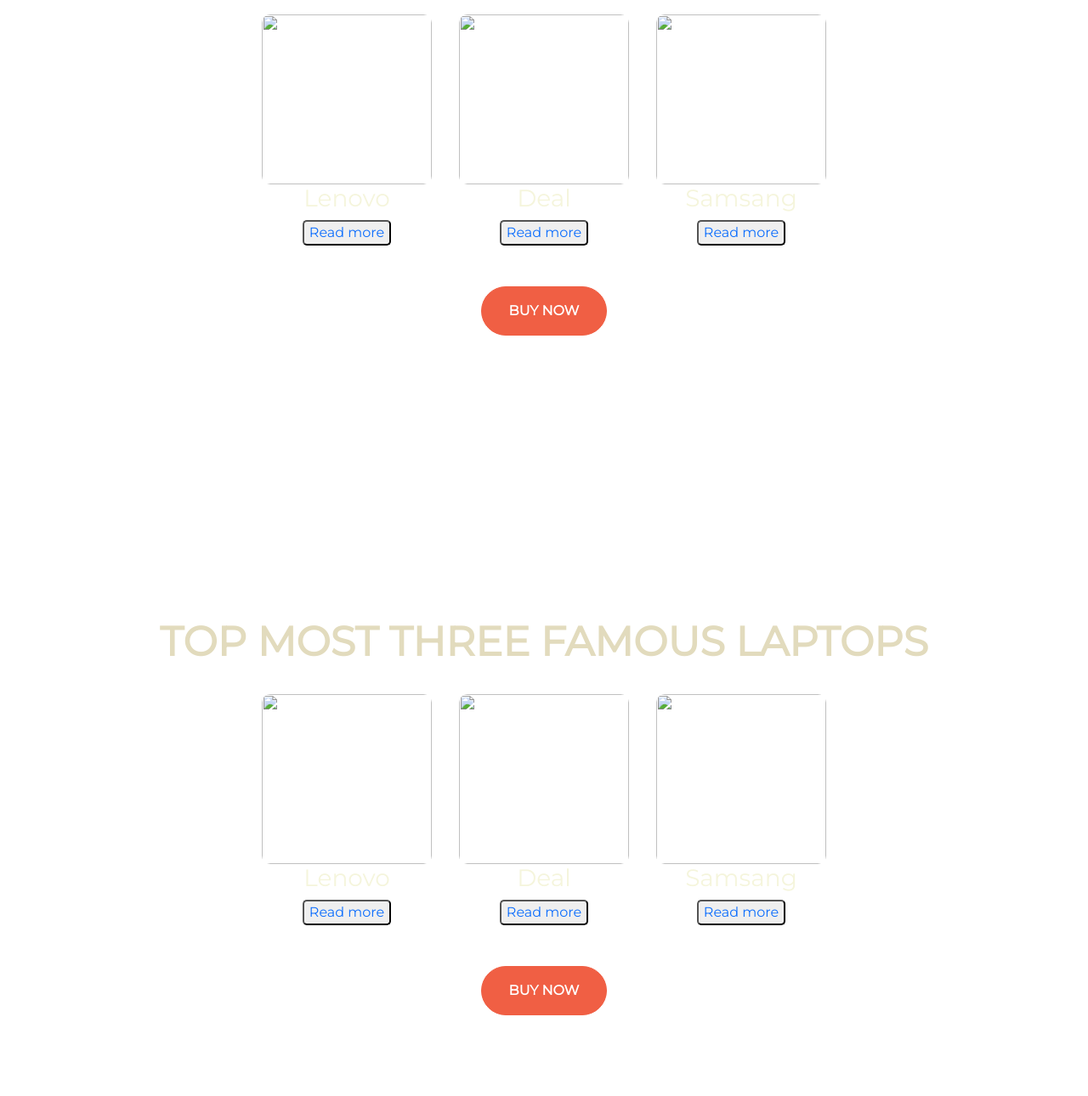
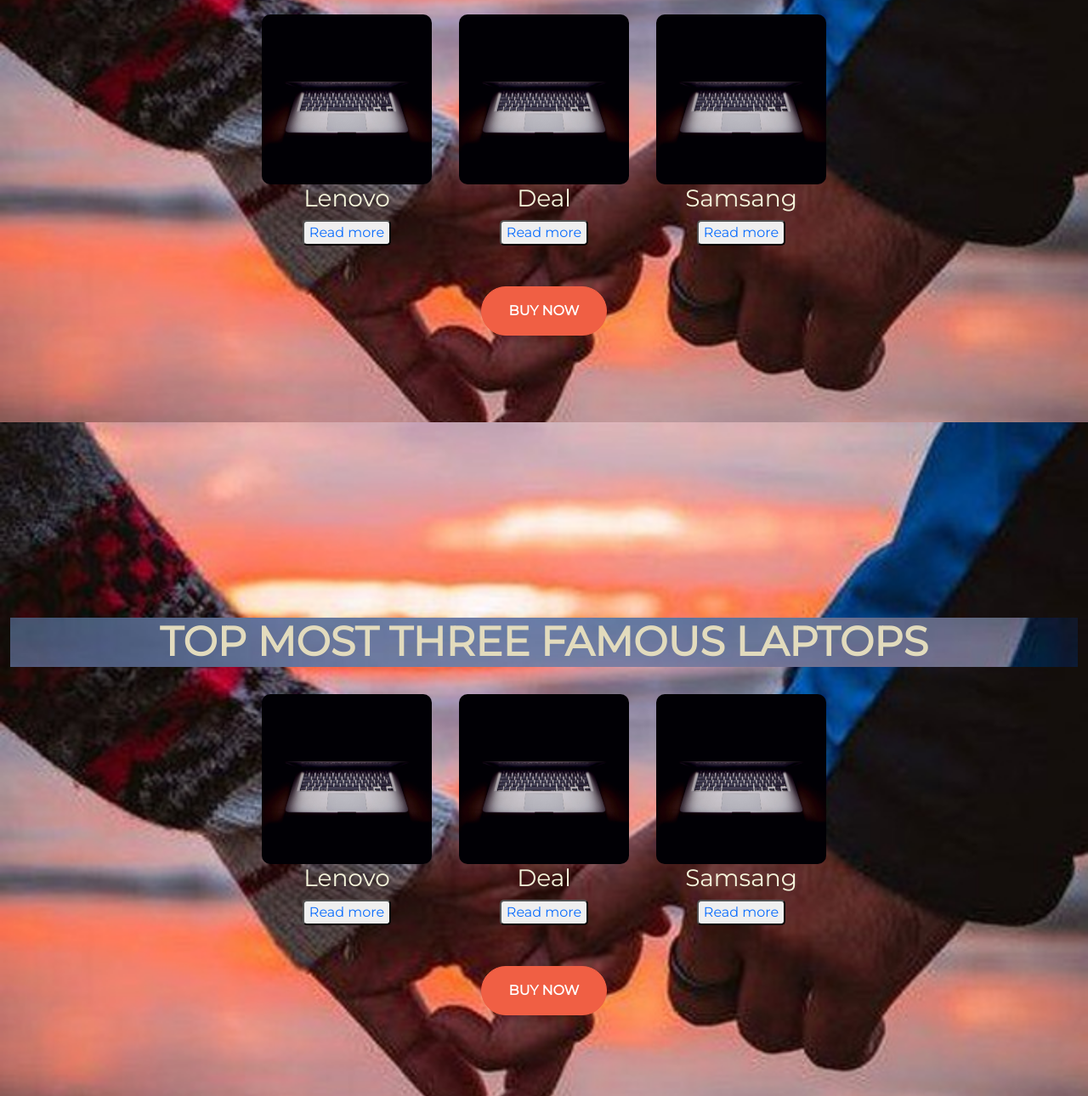
Before and after one commit to manishmandio/manishmandio.github.io, a plain HTML site: page bootstrap1.html in a window 1280 px wide. Shown: the part 303-1593 px from the top of the page at 85% size. Drawn offline with nearby package versions, Linux system fonts and the light colour scheme; files that its build step writes are made by us from their sources.

Commit message:
My Own Website

```diff
--- a/bootstrap1.css
+++ b/bootstrap1.css
@@ -3,7 +3,7 @@
   width: 100%;
   height: 100%;
   font-family: 'Montserrat', sans-serif;
-  background: url(../images/img3.html.jpg) no-repeat center center ;
+  background: url(IMG_20211122_200141_852.jpg) no-repeat center center ;
   -webkit-background-size: cover;
   -moz-background-size: cover;
   -o-background-size: cover;
@@ -23,7 +23,7 @@
   font-size: 3rem;
   color: #fff;
   margin-bottom: 2rem;
-  background-image: url(../images/img3.html.jpg);
+  background-image: url(IMG_20211122_200141_852.jpg);
   -webkit-background-size: cover;
   -moz-background-size: cover;
   -o-background-size: cover;
@@ -108,7 +108,7 @@
   padding: 1rem 2rem;
 }
 .containers{
-  background: url(../images/img3.html.jpg) no-repeat center center ;
+  background: url(IMG_20211122_200141_852.jpg) no-repeat center center ;
   -webkit-background-size: cover;
   -moz-background-size: cover;
   -o-background-size: cover;
@@ -116,7 +116,7 @@
 
 }
 .third-page{
-  background-image: url(../images/header.jpg);
+  background-image: url(header.jpg);
   -webkit-background-size: cover;
   -moz-background-size: cover;
   -o-background-size: cover;
--- a/bootstrap1.html
+++ b/bootstrap1.html
@@ -13,7 +13,7 @@
 	<!-- bootstrap file -->
 	<link rel="stylesheet" href="https://cdn.jsdelivr.net/npm/bootstrap@5.3.3/dist/css/bootstrap.min.css">
 	<!-- my own stylesheet -->
-	<link rel="stylesheet" href="../css/bootstrap1.css">
+	<link rel="stylesheet" href="bootstrap1.css">
 </head>
 
 <body>
@@ -24,17 +24,17 @@
 			</header>
 			<div class="landing-img">
 				<div>
-					<img src="../images/header.jpg" alt="" height="200px" width="200px">
+					<img src="header.jpg" alt="" height="200px" width="200px">
 					<h3>Lenovo</h3>
 					<button class="img-btn"><a href="index.html">Read more</a> </button>
 				</div>
 				<div>
-					<img src="../images/header.jpg" alt="" height="200px" width="200px">
+					<img src="header.jpg" alt="" height="200px" width="200px">
 					<h3>Deal</h3>
 					<button class="img-btn"><a href="index.html">Read more</a> </button>
 				</div>
 				<div>
-					<img src="../images/header.jpg" alt="" height="200px" width="200px">
+					<img src="header.jpg" alt="" height="200px" width="200px">
 					<h3>Samsang</h3>
 					<button class="img-btn"><a href="index.html">Read more</a> </button>
 				</div>
@@ -53,17 +53,17 @@
 			</header>
 			<div class="landing-img">
 				<div>
-					<img src="../images/header.jpg" alt="" height="200px" width="200px">
+					<img src="header.jpg" alt="" height="200px" width="200px">
 					<h3>Lenovo</h3>
 					<button class="img-btn"><a href="index.html">Read more</a> </button>
 				</div>
 				<div>
-					<img src="../images/header.jpg" alt="" height="200px" width="200px">
+					<img src="header.jpg" alt="" height="200px" width="200px">
 					<h3>Deal</h3>
 					<button class="img-btn"><a href="index.html">Read more</a> </button>
 				</div>
 				<div>
-					<img src="../images/header.jpg" alt="" height="200px" width="200px">
+					<img src="header.jpg" alt="" height="200px" width="200px">
 					<h3>Samsang</h3>
 					<button class="img-btn"><a href="index.html">Read more</a> </button>
 				</div>
```
Also changed, not shown: IMG_20211122_200141_852.jpg (added).
